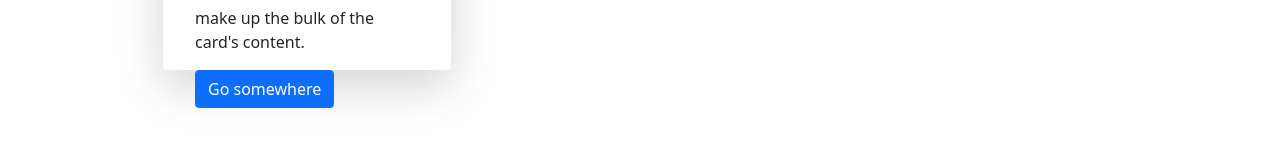
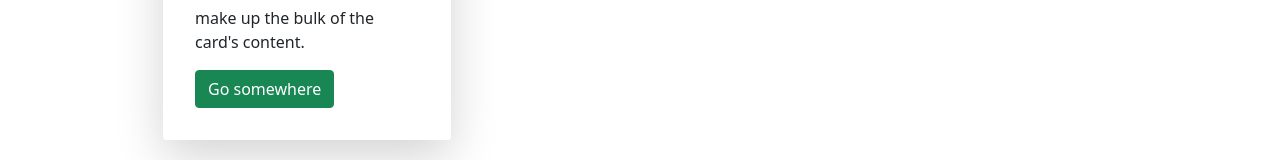
Before and after one commit to Jiovany09/jugueteria, an Angular app in the folder jugueteria/: page /catalogo in a window 1280 px wide. Shown: the part 391-551 px from the top of the page. Built offline with nearby package versions, Linux system fonts and the light colour scheme.

Commit message:
Se agrega un botón y se agregan ajustes para el diseño de la card

```diff
--- a/jugueteria/src/app/components/catalogo/catalogo.component.html
+++ b/jugueteria/src/app/components/catalogo/catalogo.component.html
@@ -1,14 +1,16 @@
 <br>
 <div class="row justify-content-center align-self-center">
-    <div  class="col-sm-9 row">
-        <div class="card border-0 shadow-lg p-3 mb-5 rounded" style="width: 18rem; height: 23rem;">
+    <div class="col-sm-9 row">
+        <div class="card border-0 shadow-lg p-3 mb-5" style="width: 18rem">
+
             <img src="..." class="card-img-top" alt="...">
+
             <div class="card-body" >
                 <h5 class="card-title">Card title</h5>
                 <p class="card-text">Some quick example text to build on the card title and make up the bulk of the card's content.</p>
-                <a href="#" class="btn btn-primary">Go somewhere</a>
+                <a href="#" class="btn btn-success">Go somewhere</a>
             </div>
+
         </div>
-
     </div>
 </div>
```
Also changed, not shown: jugueteria/src/assets/img/hot-wheels.jpg (deleted).
